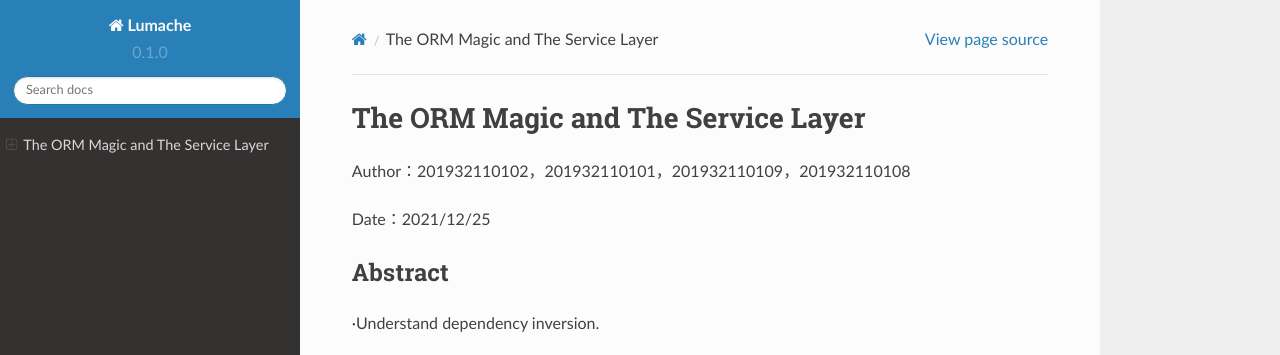
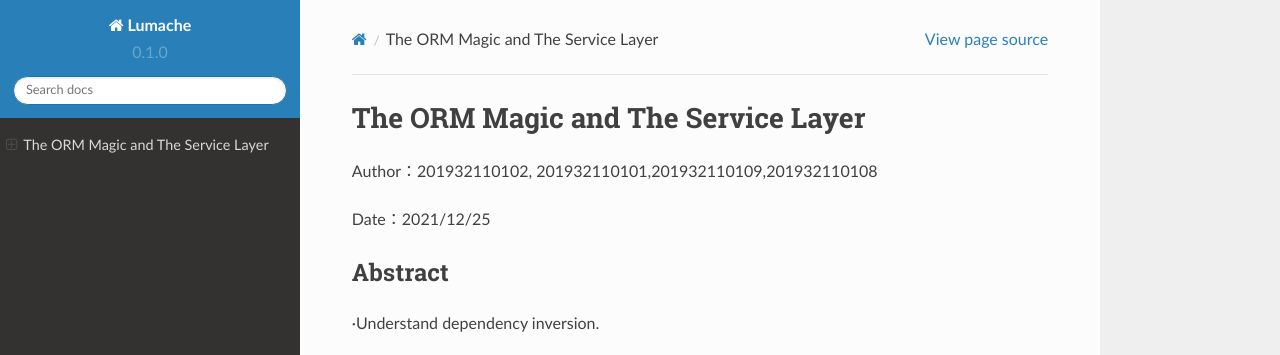
Before and after one commit to lcyyy22/EnglishPal-master, a Sphinx documentation site: the page built from docs/source/index.rst, in a window 1280 px wide and 900 px high. Shown: the top 355 px of the window. Built offline with Sphinx 7.4.7 and the Read the Docs theme 2.0.0, drawn with Linux system fonts in a browser that asks for light colours.

```diff
--- a/docs/source/index.rst
+++ b/docs/source/index.rst
@@ -1,7 +1,7 @@
 The ORM Magic and The Service Layer
 ===================================
 
-Author：201932110102，201932110101，201932110109，201932110108
+Author：201932110102, 201932110101,201932110109,201932110108
 
 Date：2021/12/25
 
@@ -88,7 +88,8 @@ Code
 
 
     def start_mappers():
-        metadata.create_all(create_engine('sqlite:///EnglishPalDatabase.db')) #create sqlite connection
+        metadata.create_all(create_engine('sqlite:///EnglishPalDatabase.db'))
+        #create sqlite connection
         mapper(model.User, users) #Initialize model parameters, same as below
         mapper(model.NewWord, newwords)
         mapper(model.Article, articles)
```
